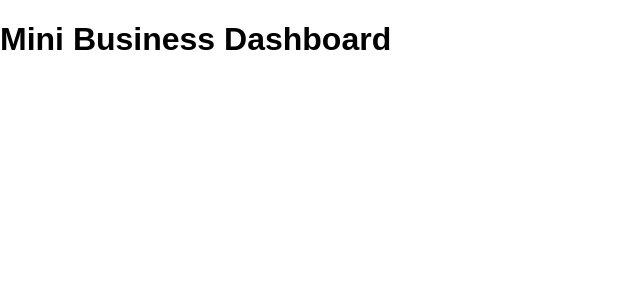
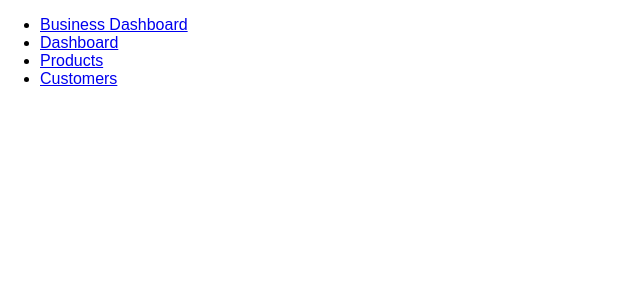
Before and after one commit to khalidsayeedi10/mini-business-dashboard, a React (Vite) app: page / in a window 1280 px wide. Shown: the top 300 px of the page, without its empty margins (0-640 px from the left). Built offline with nearby package versions, Linux system fonts and the light colour scheme.

Commit message:
Add sidebar component

```diff
--- a/src/App.tsx
+++ b/src/App.tsx
@@ -1,3 +1,9 @@
+import Sidebar from "./components/Sidebar";
+
 export default function App() {
-	return <h1>Mini Business Dashboard</h1>;
+	return (
+		<div className="app">
+			<Sidebar />
+		</div>
+	);
 }
--- /dev/null
+++ b/src/components/Sidebar.tsx
@@ -0,0 +1,16 @@
+function Sidebar() {
+    return (
+        <div className="sidebar">
+            <nav>
+                <ul>
+                    <li><a href="#">Business Dashboard</a></li>
+                    <li><a href="#">Dashboard</a></li>
+                    <li><a href="#">Products</a></li>
+                    <li><a href="#">Customers</a></li>
+                </ul>
+            </nav>
+        </div>
+    );
+}
+
+export default Sidebar;
```
